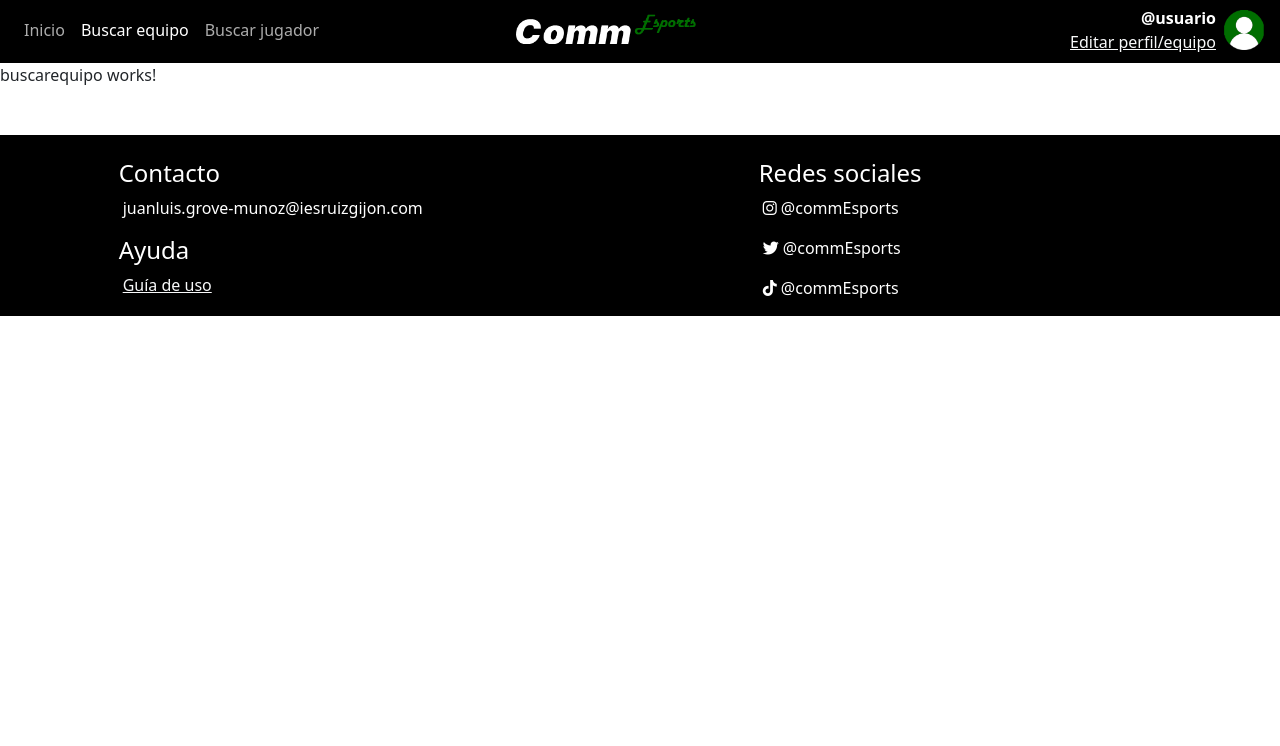
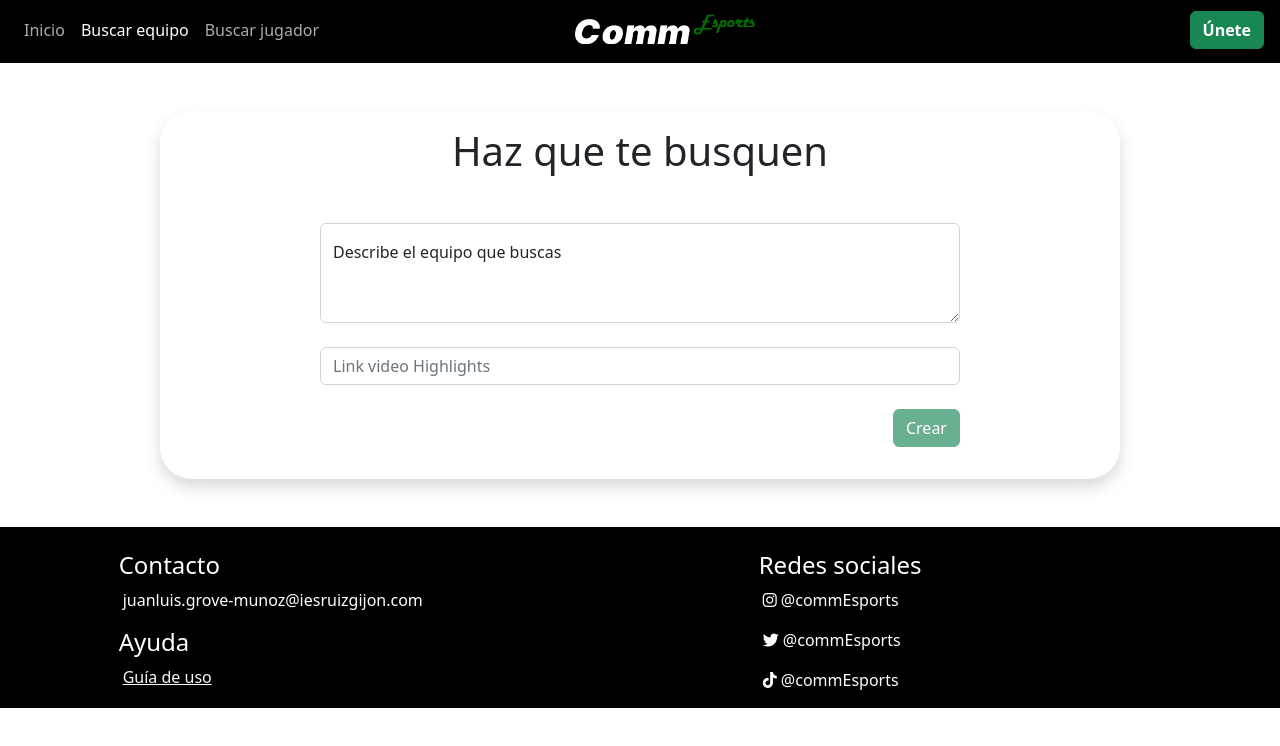
Before and after one commit to juanlugrove/CommEsport, an Angular app: page /buscarEquipo in a window 1280 px wide. Shown: the top 746 px of the page. Built offline with nearby package versions, Linux system fonts and the light colour scheme.

Commit message:
Arreglado formulario postulacion

```diff
--- a/src/app/buscarequipo/buscarequipo.component.html
+++ b/src/app/buscarequipo/buscarequipo.component.html
@@ -1 +1,15 @@
-<p>buscarequipo works!</p>
+<div class="col-9 mx-auto rounded-5 shadow bg-body py-3 m-5">
+    <h1 class="text-center">Haz que te busquen</h1>
+    <div class="col-8 mx-auto mt-5 pb-3">
+        <form [formGroup]="formPostulacion">
+            <div class="form-floating">
+                <textarea class="form-control" placeholder="Describe al jugador que buscas" id="floatingTextarea2" name="description" style="height: 100px"></textarea>
+                <label for="floatingTextarea2">Describe el equipo que buscas</label>
+            </div>
+            <input type="text" name="video" placeholder="Link video Highlights" class="form-control mt-4">
+            <div class="d-flex justify-content-end">
+                <button type="submit" class="btn btn-success mt-4" [disabled]="!formPostulacion.valid">Crear</button>
+            </div>
+        </form>
+    </div>
+</div>
--- a/src/app/buscarequipo/buscarequipo.component.ts
+++ b/src/app/buscarequipo/buscarequipo.component.ts
@@ -1,4 +1,5 @@
 import { Component, OnInit } from '@angular/core';
+import { FormBuilder, FormGroup, Validators } from '@angular/forms';
 
 @Component({
   selector: 'app-buscarequipo',
@@ -6,8 +7,13 @@ import { Component, OnInit } from '@angular/core';
   styleUrls: ['./buscarequipo.component.css']
 })
 export class BuscarequipoComponent implements OnInit {
-
-  constructor() { }
+  formPostulacion: FormGroup
+  constructor(private formBuilder: FormBuilder) {
+    this.formPostulacion=formBuilder.group({
+      description: ['', Validators.required],
+      video: ['', Validators.required]
+    });
+   }
 
   ngOnInit(): void {
   }
--- a/src/app/nav/nav.component.html
+++ b/src/app/nav/nav.component.html
@@ -23,8 +23,8 @@
       </div>
     <div class="d-none d-lg-block pe-3" *ngIf="!IsAuthenticated">
       <!-- <app-alert class="col"></app-alert> -->
-      <app-user-data class="col"></app-user-data>
-      <!-- <a routerLink="/unete" class="btn btn-success text-center fw-bold text-white">Únete</a> -->
+      <!-- <app-user-data class="col"></app-user-data> -->
+      <a routerLink="/unete" class="btn btn-success text-center fw-bold text-white">Únete</a>
     </div>
   </div>
 </nav>
--- a/src/app/pagenotfound/pagenotfound.component.html
+++ b/src/app/pagenotfound/pagenotfound.component.html
@@ -1,11 +1,6 @@
 <div class="mx-auto mt-5 p-5">
     <h1 class="text-center" style="font-size: 5vw;"><span class="text-success" style="font-size: 8vw;">404</span> Página no encontrada</h1>
     <div class="mx-auto col-11 col-md-8 col-lg-6">
-        <p class="fs-3 me-5 mt-5">Lo siento mucho, pero esta página no existe :(</p>
-        <p class="fs-4 me-5">Pero mira, Messi del Betis:</p>
-    </div>
-
-    <div class="mx-auto mt-3 d-flex justify-content-center">
-        <img class="img-fluid" src="../../assets/media/messi.jpg" alt="">
+        <p class="fs-3 me-5 mt-5 text-center">Lo siento mucho, pero esta página no existe :(</p>
     </div>
 </div>
```
